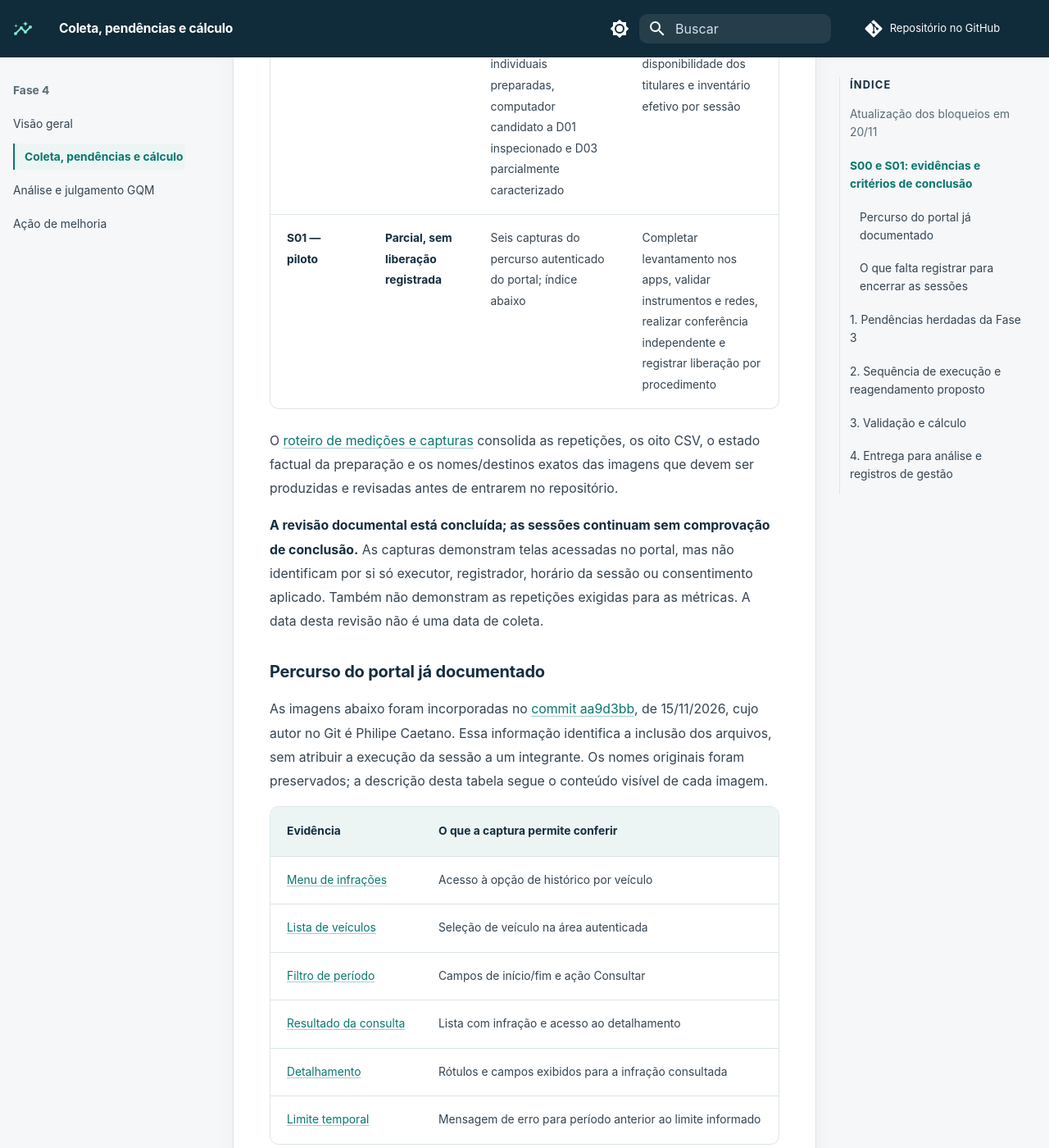
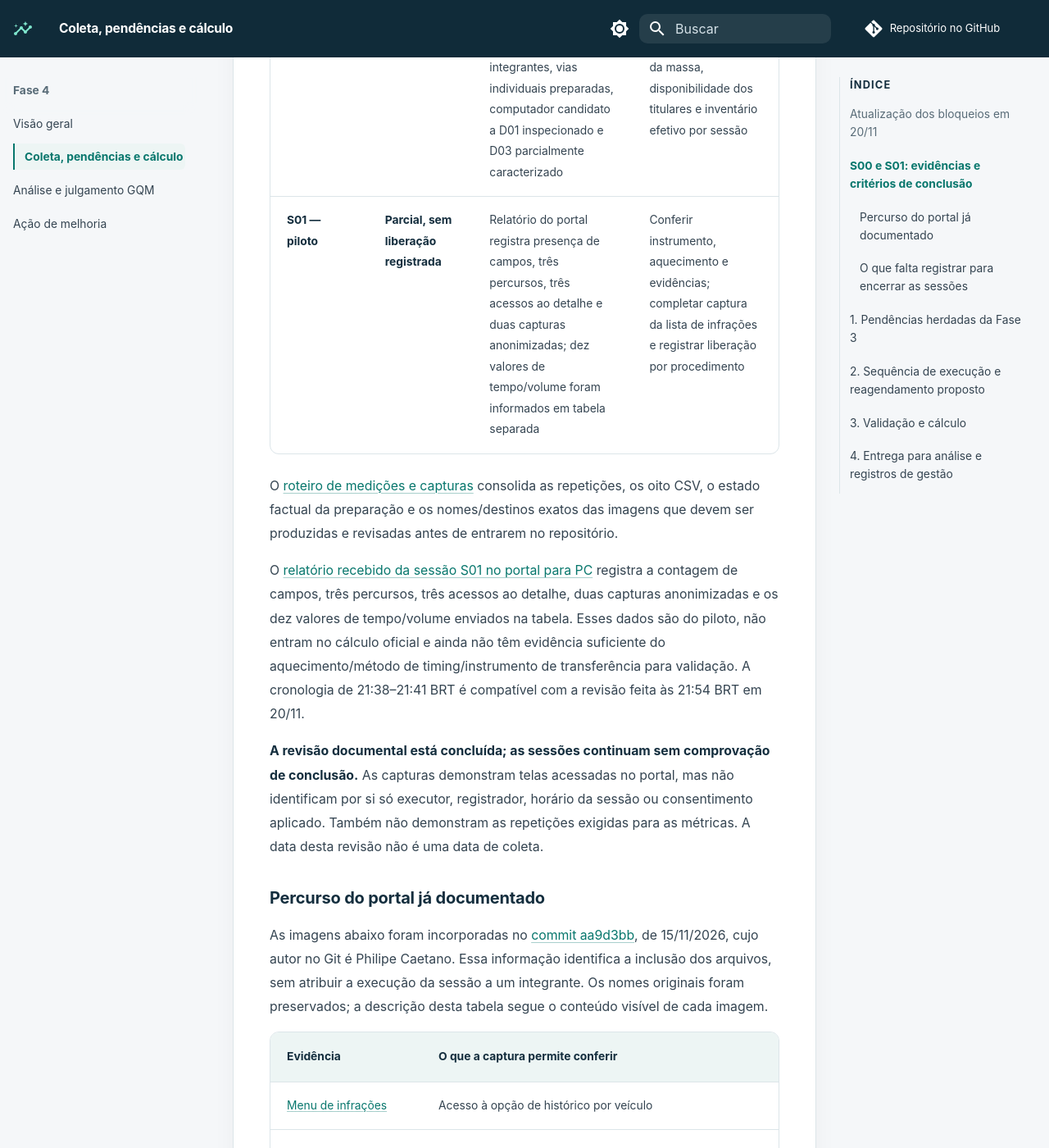
Before and after one commit to FCTE-Qualidade-de-Software-1/2026-2_T02_KATHERINE_JOHNSON, an MkDocs documentation site: the page built from docs/fase4-coleta.md, in a window 1280 px wide and 1400 px high, scrolled down 2373 px. Shown: the whole window at 82% size. Built offline with MkDocs 1.6.1 and Material for MkDocs 9.7.7, drawn with Linux system fonts in a browser that asks for light colours; comment, search, counter and statistics services are not loaded; some of the changed text lies outside the part shown.

Commit message:
docs(fase4): registra resultados reportados do piloto no portal
Integra ao acompanhamento os campos, o fluxo e as capturas anonimizadas do relatório S01. Transcreve a série de tempos e volume fornecida separadamente com estatísticas descritivas, preservando sua origem e os limites que impedem tratá-la como resultado oficial.

Co-authored-by: Pedro Druck Montalvão Reis <68859909+pedruck@users.noreply.github.com>

```diff
--- a/docs/fase4-coleta.md
+++ b/docs/fase4-coleta.md
@@ -3,8 +3,9 @@
 Situação documental conferida em **20/11/2026**. Responsáveis pela
 [#47](https://github.com/FCTE-Qualidade-de-Software-1/2026-2_T02_KATHERINE_JOHNSON/issues/47):
 Hugo, Pedro Druck e Philipe; revisão da entrega por Daniel.
-O prazo planejado de 18/11 venceu e os oito instrumentos brutos continuam sem medições.
-O script de cálculo e os testes estão preparados; isso não conclui a coleta.
+O prazo planejado de 18/11 venceu. O relatório recebido registra observações do piloto no portal
+e dez valores informados para tempo/transferência; S01 não entra nos resultados oficiais. O script
+de cálculo e os instrumentos estão preparados; isso não conclui a coleta.
 
 ## Atualização dos bloqueios em 20/11
 
@@ -37,11 +38,18 @@ senhas, capturadas telas de autenticação ou executadas operações sobre infra
 | Etapa | Estado documental | Evidência disponível | Condição para concluir |
 |---|---|---|---|
 | **S00 — preparação** | **Parcial** | Concordância informada para três integrantes, vias individuais preparadas, computador candidato a D01 inspecionado e D03 parcialmente caracterizado | Conferir aplicação dos termos, códigos da massa, disponibilidade dos titulares e inventário efetivo por sessão |
-| **S01 — piloto** | **Parcial, sem liberação registrada** | Seis capturas do percurso autenticado do portal; índice abaixo | Completar levantamento nos apps, validar instrumentos e redes, realizar conferência independente e registrar liberação por procedimento |
+| **S01 — piloto** | **Parcial, sem liberação registrada** | Relatório do portal registra presença de campos, três percursos, três acessos ao detalhe e duas capturas anonimizadas; dez valores de tempo/volume foram informados em tabela separada | Conferir instrumento, aquecimento e evidências; completar captura da lista de infrações e registrar liberação por procedimento |
 
 O [roteiro de medições e capturas](../evidencias/fase4/roteiro-medicoes-e-capturas.md) consolida
 as repetições, os oito CSV, o estado factual da preparação e os nomes/destinos exatos das imagens
 que devem ser produzidas e revisadas antes de entrarem no repositório.
+
+O [relatório recebido da sessão S01 no portal para PC](../evidencias/fase4/relatorio-s01-portal-2026-11-20.md)
+registra a contagem de campos, três percursos, três acessos ao detalhe, duas capturas anonimizadas
+e os dez valores de tempo/volume enviados na tabela. Esses dados são do piloto, não entram no
+cálculo oficial e ainda não têm evidência suficiente do aquecimento/método de timing/instrumento
+de transferência para validação. A cronologia de 21:38–21:41 BRT é compatível com a revisão feita
+às 21:54 BRT em 20/11.
 
 **A revisão documental está concluída; as sessões continuam sem comprovação de conclusão.**
 As capturas demonstram telas acessadas no portal, mas não identificam por si só executor,
```
Also changed, not shown: evidencias/fase4/README.md (+4 -0 lines), evidencias/fase4/registro-de-situacao-2026-11-20.md (+5 -0 lines), evidencias/fase4/relatorio-s01-portal-2026-11-20.md (added, +99 -0 lines), 2 other files.
